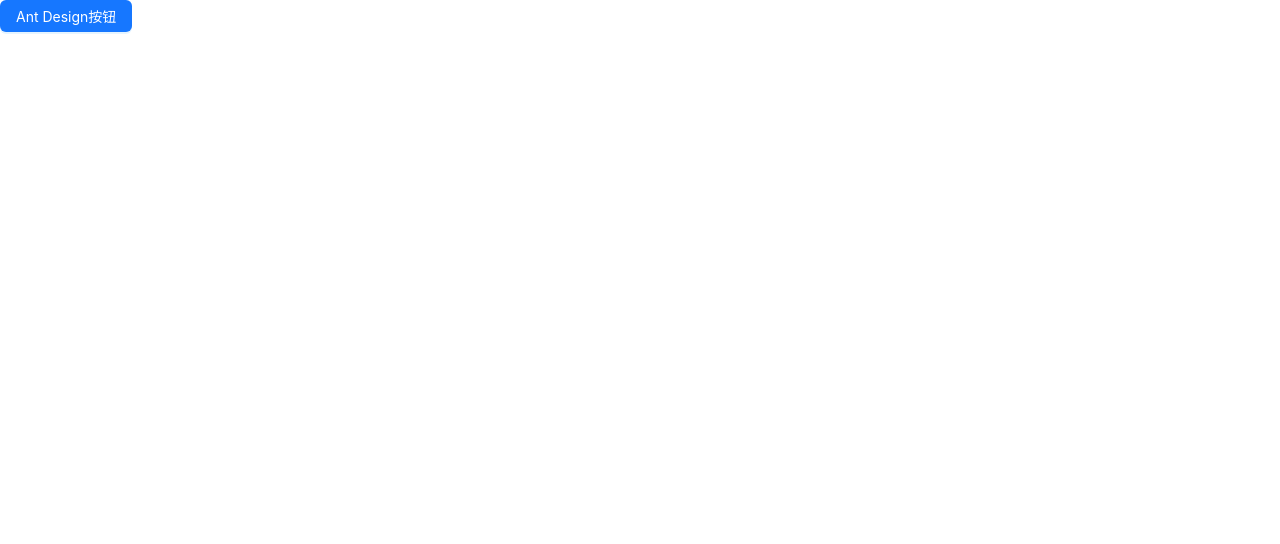
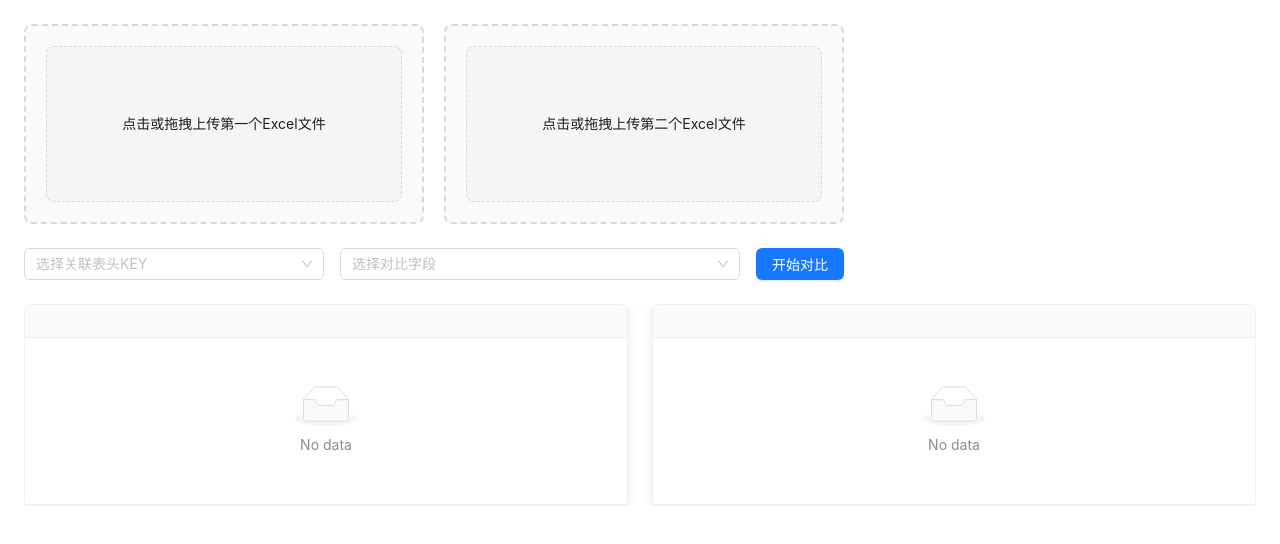
Before and after one commit to kunchengi/excel_tools, a React (Create React App) app: page / in a window 1280 px wide. Shown: the top 544 px of the page. Built offline with nearby package versions, Linux system fonts and the light colour scheme; the HTML template or start-up script is replaced by a standard one.

Commit message:
上传第一个excel

```diff
--- a/package.json
+++ b/package.json
@@ -13,7 +13,8 @@
     "react-dom": "^18.3.1",
     "react-scripts": "5.0.1",
     "sass": "^1.89.2",
-    "web-vitals": "^2.1.4"
+    "web-vitals": "^2.1.4",
+    "xlsx": "^0.18.5"
   },
   "scripts": {
     "start": "react-scripts start",
--- a/src/App.js
+++ b/src/App.js
@@ -1,11 +1,99 @@
-import { Button } from 'antd';
+import { Upload, Button, Select, Table } from 'antd';
+import './App.scss';
+import { useState } from 'react';
+import * as XLSX from 'xlsx';
 
-function App() {
+export default function App() {
+  // 第一个Excel文件相关数据
+  const [excelData1, setExcelData1] = useState([]);
+  const [headers1, setHeaders1] = useState([]);
+  const [isLoading1, setIsLoading1] = useState(false);
+  const [fileList1, setFileList1] = useState([]);
+
+  const handleFirstExcel = (file) => {
+    setFileList1([file]);
+    setIsLoading1(true);
+    const reader = new FileReader();
+    reader.onload = (e) => {
+      const data = new Uint8Array(e.target.result);
+      const workbook = XLSX.read(data, { type: 'array' });
+      const worksheet = workbook.Sheets[workbook.SheetNames[0]];
+      const jsonData = XLSX.utils.sheet_to_json(worksheet);
+
+      // 提取表头
+      const headerRow = XLSX.utils.sheet_to_json(worksheet, { header: 1 })[0];
+      console.log(headerRow);
+      console.log(jsonData);
+      setHeaders1(headerRow);
+      setExcelData1(jsonData);
+      setIsLoading1(false);
+    };
+    reader.readAsArrayBuffer(file);
+    return false; // 阻止默认上传
+  };
+
   return (
-    <div className="App">
-      <Button type="primary">Ant Design按钮</Button>
+    <div className="excel-compare-container">
+      {/* 文件上传区域 */}
+      <div className="upload-section">
+        <Upload.Dragger
+          className="upload-box"
+          accept=".xlsx,.xls"
+          beforeUpload={handleFirstExcel}
+          fileList={fileList1}
+          onRemove={() => setFileList1([])}
+        >
+          {isLoading1 ?
+            <p>解析中...</p> :
+            (fileList1.length > 0 ?
+              fileList1[0].name :
+              <p>点击或拖拽上传第一个Excel文件</p>)
+          }
+        </Upload.Dragger>
+
+        <Upload.Dragger className="upload-box" accept=".xlsx,.xls">
+          <p>点击或拖拽上传第二个Excel文件</p>
+        </Upload.Dragger>
+      </div>
+
+      {/* 表头选择区域 */}
+      <div className="config-section">
+        <Select
+          placeholder="选择关联表头KEY"
+          style={{ width: 300 }}
+          options={[]}
+        />
+
+        <Select
+          mode="multiple"
+          placeholder="选择对比字段"
+          style={{ width: 400 }}
+          options={[]}
+        />
+
+        <Button type="primary">开始对比</Button>
+      </div>
+
+      {/* 差异展示表格 */}
+      <div className="result-section">
+        <div className="compare-table">
+          <Table
+            columns={[]}
+            dataSource={[]}
+            scroll={{ x: true }}
+            pagination={false}
+          />
+        </div>
+
+        <div className="compare-table">
+          <Table
+            columns={[]}
+            dataSource={[]}
+            scroll={{ x: true }}
+            pagination={false}
+          />
+        </div>
+      </div>
     </div>
   );
 }
-
-export default App;
--- /dev/null
+++ b/src/App.scss
@@ -0,0 +1,65 @@
+.excel-compare-container {
+  padding: 24px;
+
+  .upload-section {
+    display: flex;
+    gap: 20px;
+    margin-bottom: 24px;
+
+    .upload-box {
+      width: 400px;
+      height: 200px;
+      padding: 20px;
+      background: #fafafa;
+      border: 2px dashed #d9d9d9;
+      border-radius: 8px;
+
+      &:hover {
+        border-color: #1890ff;
+      }
+    }
+  }
+
+  .config-section {
+    display: flex;
+    gap: 16px;
+    margin-bottom: 24px;
+    align-items: center;
+  }
+
+  .result-section {
+    display: grid;
+    grid-template-columns: 1fr 1fr;
+    gap: 24px;
+    overflow-x: auto;
+
+    .compare-table {
+      border: 1px solid #f0f0f0;
+      border-radius: 8px;
+      box-shadow: 0 2px 8px rgba(0, 0, 0, 0.1);
+
+      // 差异高亮样式
+      .diff-cell {
+        background: #fffbe6; // 黄色背景
+      }
+      .extra-column {
+        background: #f6ffed; // 绿色背景
+      }
+      .missing-column {
+        background: #fff1f0; // 红色背景
+      }
+    }
+  }
+}
+
+.upload-success {
+  padding: 16px;
+  text-align: center;
+  p {
+    margin: 8px 0 0;
+  }
+}
+
+.upload-box.ant-upload-drag:hover {
+  border-color: #52c41a;
+}
```
Also changed, not shown: 2 other files (tests, documents, lock files or other folders).
